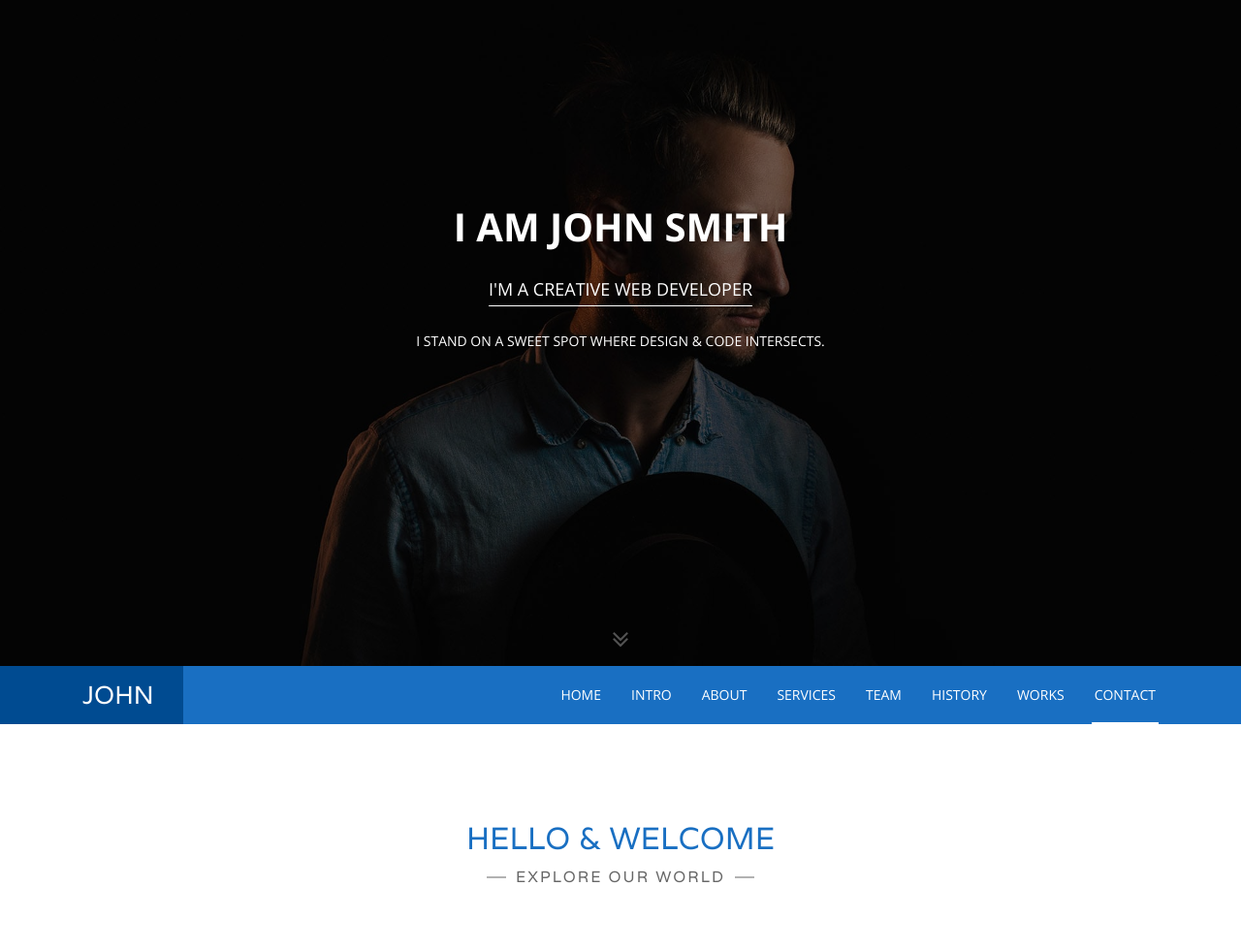
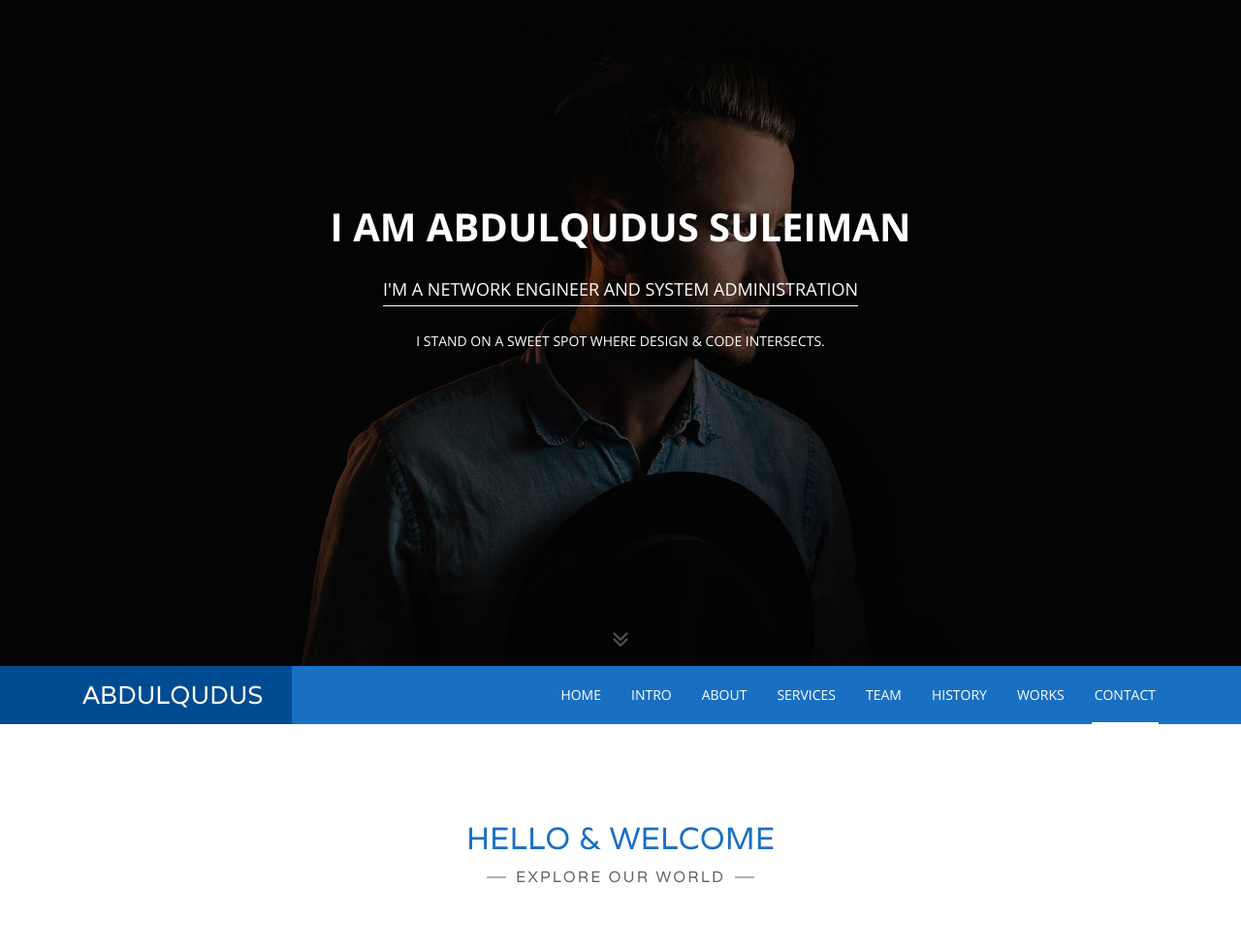
Before and after one commit to qudus33/Abdulqudus_portfolio, a plain HTML site: page index.html in a window 1280 px wide. Shown: the part 113-1093 px from the top of the page at 97% size. Drawn offline with nearby package versions, Linux system fonts and the light colour scheme.

Commit message:
Update index.html

```diff
--- a/index.html
+++ b/index.html
@@ -7,7 +7,7 @@
     <meta http-equiv="Content-Type" content="text/html; charset=utf-8">
     <meta http-equiv="X-UA-Compatible" content="IE=edge">
 
-    <title>Pixel Perfect Portfolio</title>
+    <title>Abdulqudus Portfolio</title>
 
     <meta name="description" content="">
     <meta name="author" content="">
@@ -56,8 +56,8 @@
 
         <!-- Name & Description -->
         <div class="hero-content">
-            <h1>I am John Smith</h1>
-            <p class="hero-job"><span>I'M A CREATIVE WEB DEVELOPER</span></p>
+            <h1>I am Abdulqudus Suleiman</h1>
+            <p class="hero-job"><span>I'M A NETWORK ENGINEER AND SYSTEM ADMINISTRATION</span></p>
             <p class="hero-job-desc">I STAND ON A SWEET SPOT WHERE DESIGN &amp; CODE INTERSECTS. </p>
 
         </div><!-- /.hero-content -->
@@ -83,7 +83,7 @@
 
                     <!-- Name -->
                     <div class="page-scroll site-logo">
-                        <a href="#top">John</a>
+                        <a href="#top">Abdulqudus</a>
                     </div>
 
                 </div><!-- /.navbar-header -->
```
